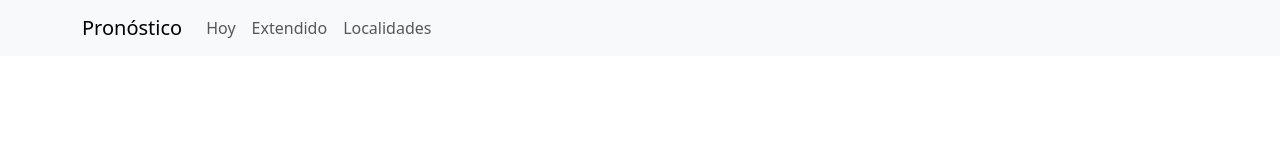
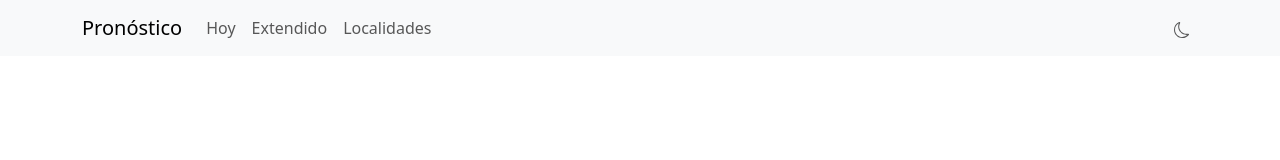
Before and after one commit to rruizdev/tec-weather, a React (Create React App) app in the folder src/tec-weather/: page /today in a window 1280 px wide. Shown: the top 160 px of the page. Built offline with nearby package versions, Linux system fonts and the light colour scheme; no server answers.

Commit message:
Dark mode (no persistent)

```diff
--- a/src/tec-weather/src/App.jsx
+++ b/src/tec-weather/src/App.jsx
@@ -5,6 +5,7 @@ import Extended from './components/extended/Extended';
 import Location from './components/location/Location';
 import Header from './components/header/Header';
 import Container from 'react-bootstrap/esm/Container';
+import './App.scss'
 
 export default function App() {
   const [latitude, setLatitude] = useState(0);
@@ -20,17 +21,19 @@ export default function App() {
 
   return (
     <>
-      <Header/>
+      <Header />
+      <div className='app'>
         <Container>
           <Routes>
             <Route>
-            <Route path={'today'} element={ <Today latitude={latitude} longitude={longitude} /> } />
-            <Route path={'extended'} element={ <Extended latitude={latitude} longitude={longitude} /> } />
-            <Route path={'locations'} element={ <Location /> } />
-            <Route path={'*'} element={ <Navigate to={'/today'} /> } />
+              <Route path={'today'} element={<Today latitude={latitude} longitude={longitude} />} />
+              <Route path={'extended'} element={<Extended latitude={latitude} longitude={longitude} />} />
+              <Route path={'locations'} element={<Location />} />
+              <Route path={'*'} element={<Navigate to={'/today'} />} />
             </Route>
           </Routes>
         </Container>
+      </div>
     </>
   );
 };
--- /dev/null
+++ b/src/tec-weather/src/App.scss
@@ -0,0 +1,10 @@
+div.app {
+    position: relative;
+    height: calc(100vh - 56px);
+    overflow: auto;
+    width: 100%;
+}
+
+body {
+    overflow: hidden;
+}
--- a/src/tec-weather/src/components/header/Header.jsx
+++ b/src/tec-weather/src/components/header/Header.jsx
@@ -1,18 +1,37 @@
+import { useEffect, useState } from 'react';
+import { Moon, Sun } from 'react-bootstrap-icons';
 import Container from 'react-bootstrap/Container';
 import Nav from 'react-bootstrap/Nav';
 import Navbar from 'react-bootstrap/Navbar';
+import './Header.scss';
 
 export default function Header() {
+    const [darkMode, setDarkMode] = useState(false);
+
+    const toggleDarkMode = (event) => {
+        event.preventDefault();
+        setDarkMode(!darkMode);
+    }
+
+    useEffect(() => {
+        document.body.setAttribute('data-bs-theme', darkMode ? 'dark' : 'light');
+    }, [darkMode]);
+
     return (
         <Navbar expand={'lg'} className={'bg-body-tertiary'}>
             <Container>
                 <Navbar.Brand href={'/today'}>Pronóstico</Navbar.Brand>
                 <Navbar.Toggle aria-controls={'basic-navbar-nav'} />
-                <Navbar.Collapse id={'basic-navbar-nav'}>
+                <Navbar.Collapse>
                     <Nav className={'me-auto'}>
                         <Nav.Link href={'/today'}>Hoy</Nav.Link>
                         <Nav.Link href={'/extended'}>Extendido</Nav.Link>
                         <Nav.Link href={'/locations'}>Localidades</Nav.Link>
+                    </Nav>
+                    <Nav className={'ms-auto'}>
+                        <Nav.Link className='icon' href={''} onClick={toggleDarkMode}>
+                            {darkMode ? <Sun /> : <Moon />}
+                        </Nav.Link>
                     </Nav>
                 </Navbar.Collapse>
             </Container>
--- /dev/null
+++ b/src/tec-weather/src/components/header/Header.scss
@@ -0,0 +1,7 @@
+a {
+    &.nav-link {
+        &.icon {
+            margin: -2px 0;
+        }
+    }
+}
```
Lines whose indentation alone changed are shown as unchanged.
